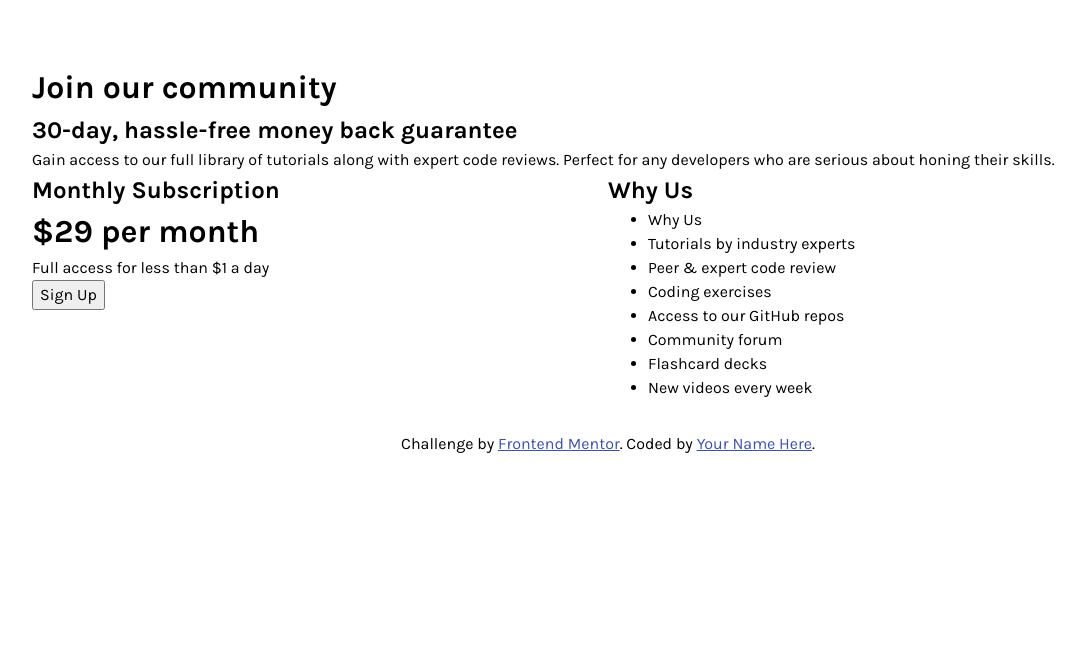
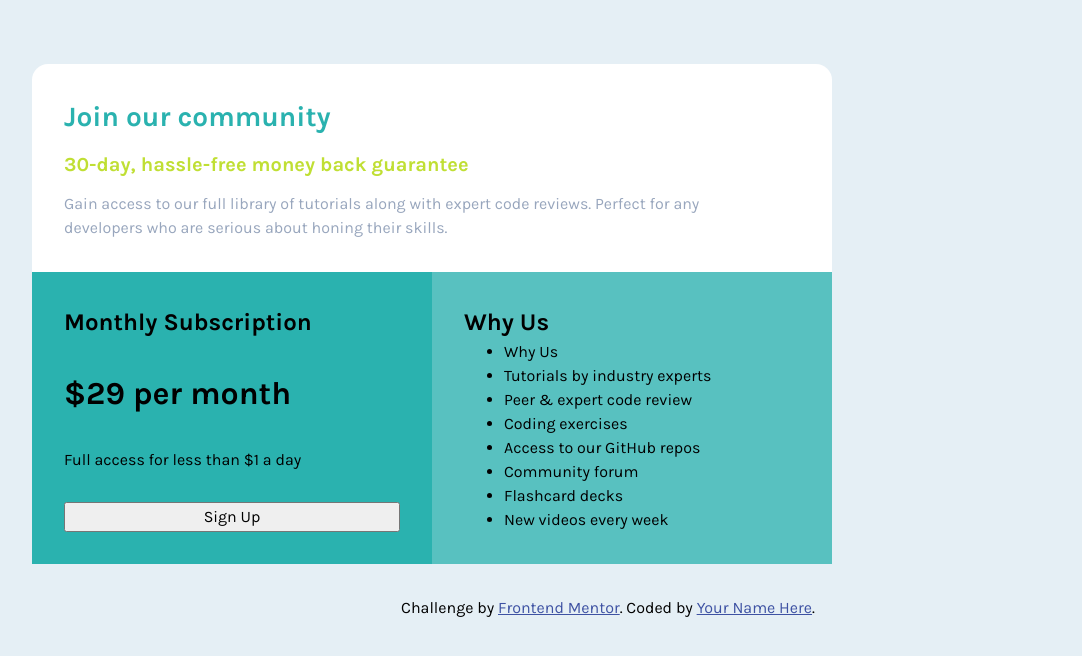
Before and after one commit to goofyangel/frontendmentor, a plain HTML site: page single-price-grid-component/index.html in a window 1280 px wide. Shown: the whole page, without its empty margins (32-1114 px from the left). Drawn offline with Linux system fonts and the light colour scheme.

Commit message:
Finished join section.

```diff
--- a/single-price-grid-component/style.css
+++ b/single-price-grid-component/style.css
@@ -53,21 +53,56 @@ body {
   justify-content: center;
   gap: 2rem;
   margin: 5%;
+  background-color: var(--clr-lightGray);
 }
 
 .price-grid {
   display: grid;
   grid-template-rows: auto 1fr;
   grid-template-columns: 1fr 1fr;
+  max-width: 800px;
 }
+
 .join-section {
   grid-column: 1/3;
+  display: flex;
+  flex-direction: column;
+  gap: 0.75rem;
+  padding: 2rem 6rem 2rem 2rem;
+  border-radius: 1rem 1rem 0rem 0rem;
+  background-color: white;
 }
+.join-section_header {
+  font-size: var(--font-175);
+  font-weight: var(--fw-bold);
+  color: var(--clr-cyan);
+}
+.join-section_subheader {
+  font-size: var(--font-125);
+  font-weight: var(--fw-bold);
+  color: var(--clr-brightYellow);
+}
+.join-section_description {
+  font-size: var(--font-100);
+  font-weight: var(--fw-regular);
+  color: var(--clr-grayishBlue);
+}
+
 .monthly-section {
   grid-column: 1/2;
+  display: flex;
+  flex-direction: column;
+  justify-content: space-between;
+  padding: 2rem;
+  background-color: var(--clr-cyan);
 }
+
 .links-section {
   grid-column: 2/3;
+  display: flex;
+  flex-direction: column;
+  padding: 2rem;
+  background-color: hsla(179, 62%, 43%, 0.75);
 }
 
 /** Attribution Styling **/
```
